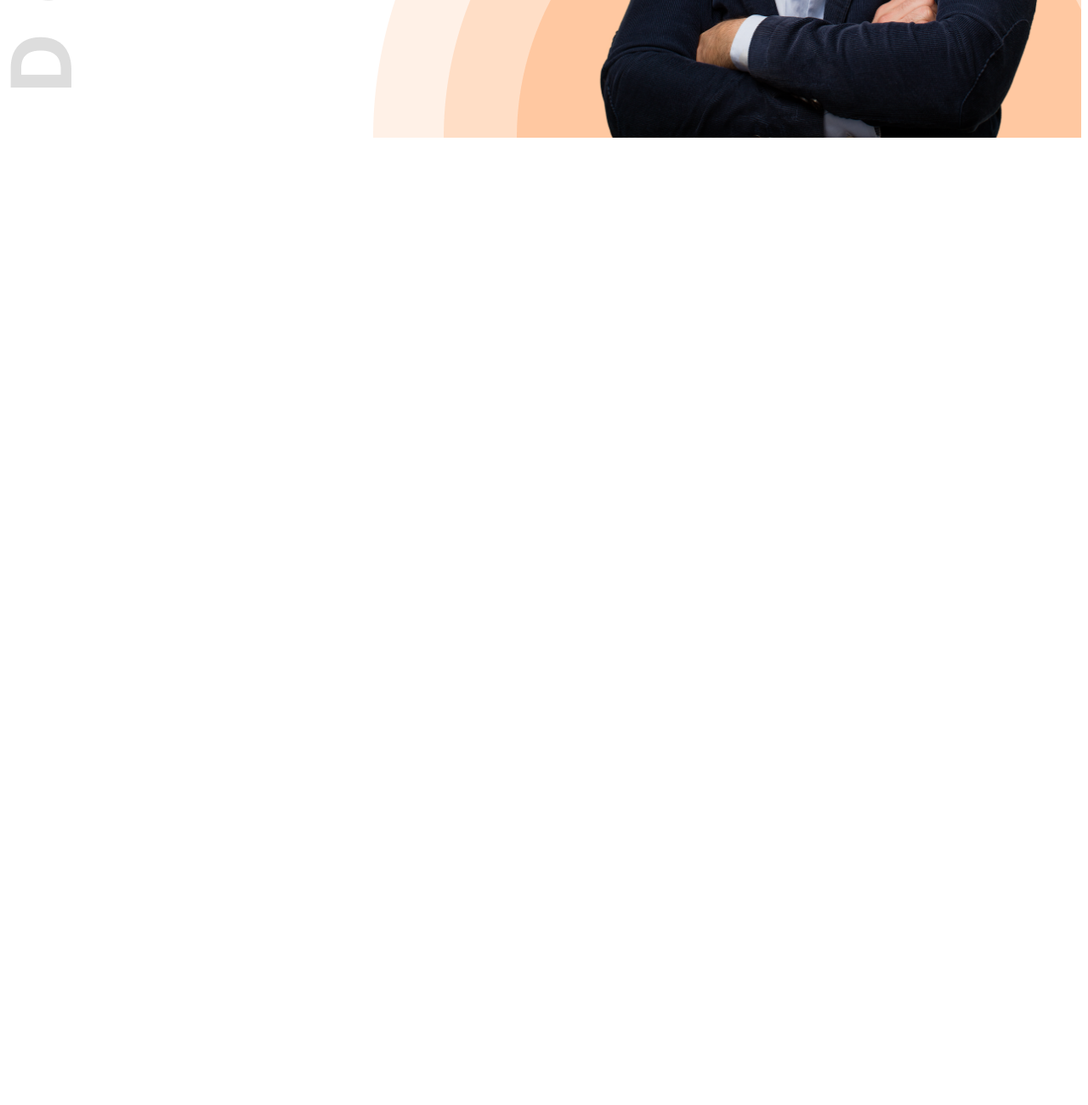
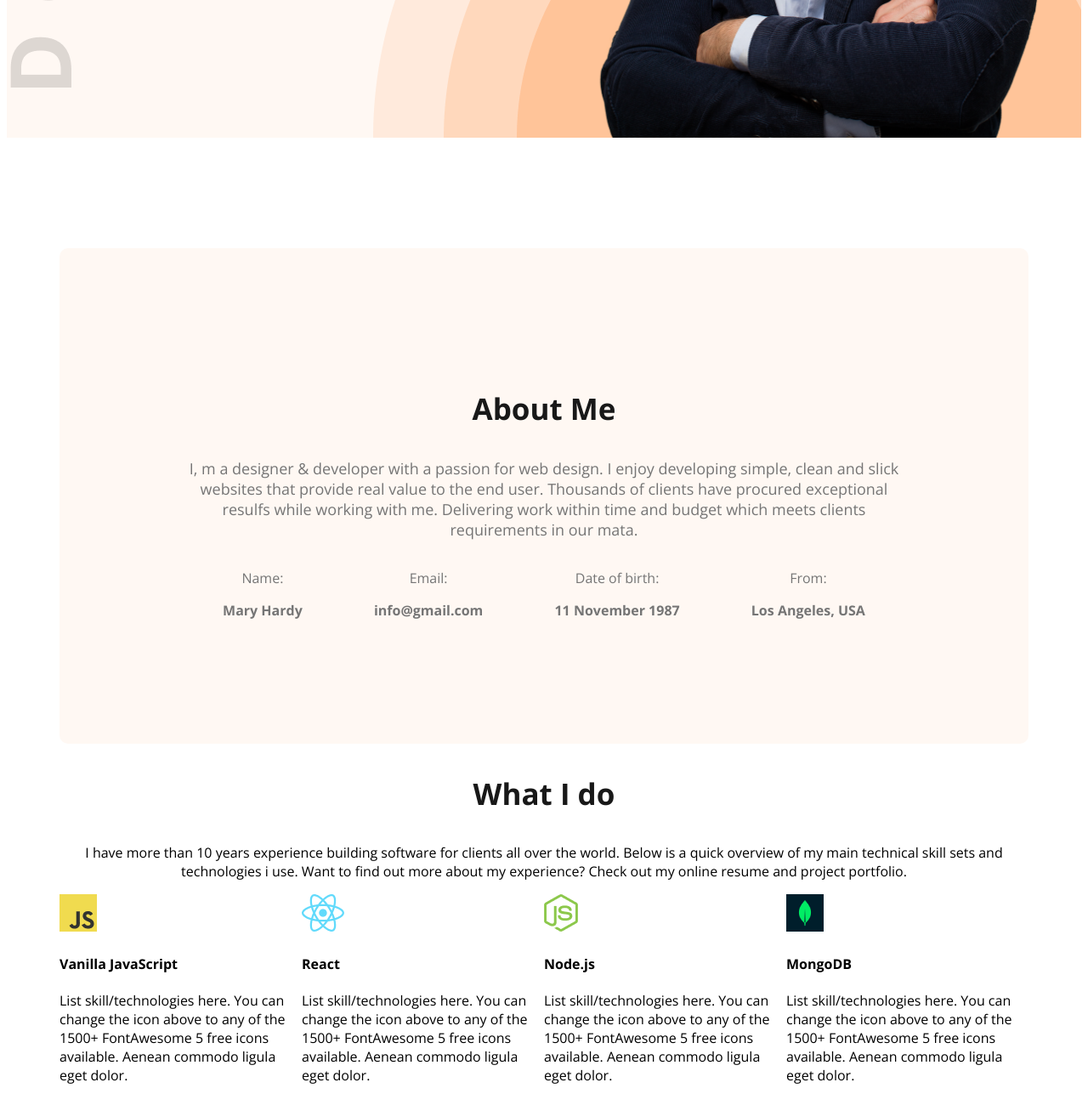
Before and after one commit to yeasirprogrammer/Web-Devolper-Protfolio, a plain HTML site: page index.html in a window 1280 px wide. Shown: the part 668-1968 px from the top of the page at 85% size. Before the commit the page ends 838 px from the top, so only its background shows below. Drawn offline with nearby package versions, Linux system fonts and the light colour scheme.

Commit message:
added about

```diff
--- a/css/style.css
+++ b/css/style.css
@@ -14,6 +14,24 @@
 }
 .dark-2{
   color: #474747;
+}
+.dark-3{
+  color: #757575;
+}
+.primary-bg{
+  background-color: #FFF8F3;
+}
+.section-title{
+  font-size: 35px;
+  font-weight: bold;
+  color: #181818;
+}
+.section-descrption{
+  font-size: 18px;
+   color: #757575;
+}
+.text-center{
+  text-align: center;
 }
 /* Header style  */
 header{
@@ -80,3 +98,39 @@ nav li a {
 .banner-profile-pic{
   width: 580px;
 }
+.btn-contact{
+  background-color: white;
+  color: black;
+  border: 1px solid #FD6E0A;
+}
+
+/* Main style */
+main{
+  max-width: 1140px;
+  margin: 0 auto;
+}
+/* About  section */
+.about{
+  border-radius: 10px;
+  padding: 130px 150px;
+  text-align: center;
+  margin-top: 130px;
+}
+.about-items{
+   display: flex;
+   justify-content: space-around;
+
+}
+
+.item-title{
+
+}
+.item-description{
+  font-weight: bolder;
+}
+
+/* skills-container */
+.skills-container{
+  display: flex;
+  justify-content: space-around;
+}
--- a/index.html
+++ b/index.html
@@ -11,7 +11,7 @@
     <title>Web Devloper Protfolio</title>
 </head>
 <body class="open-sans ">
-    <header>
+    <header class="primary-bg">
         <nav>
             <h3 class="nav-title">Ma<span class=" primay-color">r</span>y</h3>
             <ul >
@@ -28,12 +28,80 @@
                 Shot what able cold new see hold.Friendly as an betrayed formerly he. Morning because as to society behaved moments.
              </p>
              <button class="btn">Download CV</button>
-             <button class="btn">Contact</button>
+             <button class="btn btn-contact">Contact</button>
             </div>
             <img class="banner-profile-pic" src="./images/hardy.png" alt="">
         </div>
     </header>
-    <main></main>
+    <main>
+        <!-- About section -->
+         <section class="about primary-bg">
+            <h3 class="section-title">
+                About Me
+            </h3>
+            <p class="section-descrption">
+                I, m a designer & developer with a passion for web design. I enjoy developing simple, clean and slick websites that provide real value to the end user. Thousands of clients have procured exceptional resulfs while working with me. Delivering work within time and budget which meets clients requirements in our mata.
+            </p>
+
+
+            <div class="about-items dark-3">
+                <div class="about-item">
+                    <p class="item-title"> Name:</p>
+                    <p class="item-description">Mary Hardy</p>
+                </div>
+                <div class="about-item">
+                    <p class="item-title">Email:</p>
+                    <p class="item-description">info@gmail.com</p>
+                </div>
+                <div class="about-item">
+                    <p class="item-title">Date of birth:</p>
+                    <p class="item-description">11 November 1987</p>
+                </div>
+                <div class="about-item">
+                    <p class="item-title">From:</p>
+                    <p class="item-description">Los Angeles, USA</p>
+                </div>
+            </div>
+         </section>
+          <!-- Tecnical section -->
+           <section class="skils ">
+             <h3 class="section-title text-center">
+                What I do
+             </h3>
+             <p class="section-description text-center">
+                I have more than 10 years experience building software for clients all over the world. Below is a quick overview of my main technical skill sets and technologies i use. Want to find out more about my experience? Check out my online resume and project portfolio.
+             </p>
+
+             <div class="skills-container">
+                <div class="skill">
+                    <img src="" alt="">
+                    <h4 class="skill-title"></h4>
+                    <p class="skill-description"></p>
+                </div>
+                <div class="skill">
+                    <img src="./images/icons/js.png" alt="">
+                    <h4 class="skill-title">Vanilla JavaScript</h4>
+                    <p class="skill-description">List skill/technologies here. You can change the icon above to any of the 1500+ FontAwesome 5 free icons available. Aenean commodo ligula eget dolor.</p>
+                </div>
+                <div class="skill">
+                    <img src="./images/icons/react.png" alt="">
+                    <h4 class="skill-title">React</h4>
+                    <p class="skill-description">List skill/technologies here. You can change the icon above to any of the 1500+ FontAwesome 5 free icons available. Aenean commodo ligula eget dolor.</p>
+                </div>
+                <div class="skill">
+                    <img src="./images/icons/nodejs.png" alt="">
+                    <h4 class="skill-title">Node.js</h4>
+                    <p class="skill-description">List skill/technologies here. You can change the icon above to any of the 1500+ FontAwesome 5 free icons available. Aenean commodo ligula eget dolor.</p>
+                </div>
+                                <div class="skill">
+                    <img src="./images/icons/mongo.png" alt="">
+                    <h4 class="skill-title">MongoDB</h4>
+                    <p class="skill-description">List skill/technologies here. You can change the icon above to any of the 1500+ FontAwesome 5 free icons available. Aenean commodo ligula eget dolor.</p>
+                </div>
+             </div>
+           </section>
+
+    </main>
     <footer></footer>
 </body>
 </html>
```
